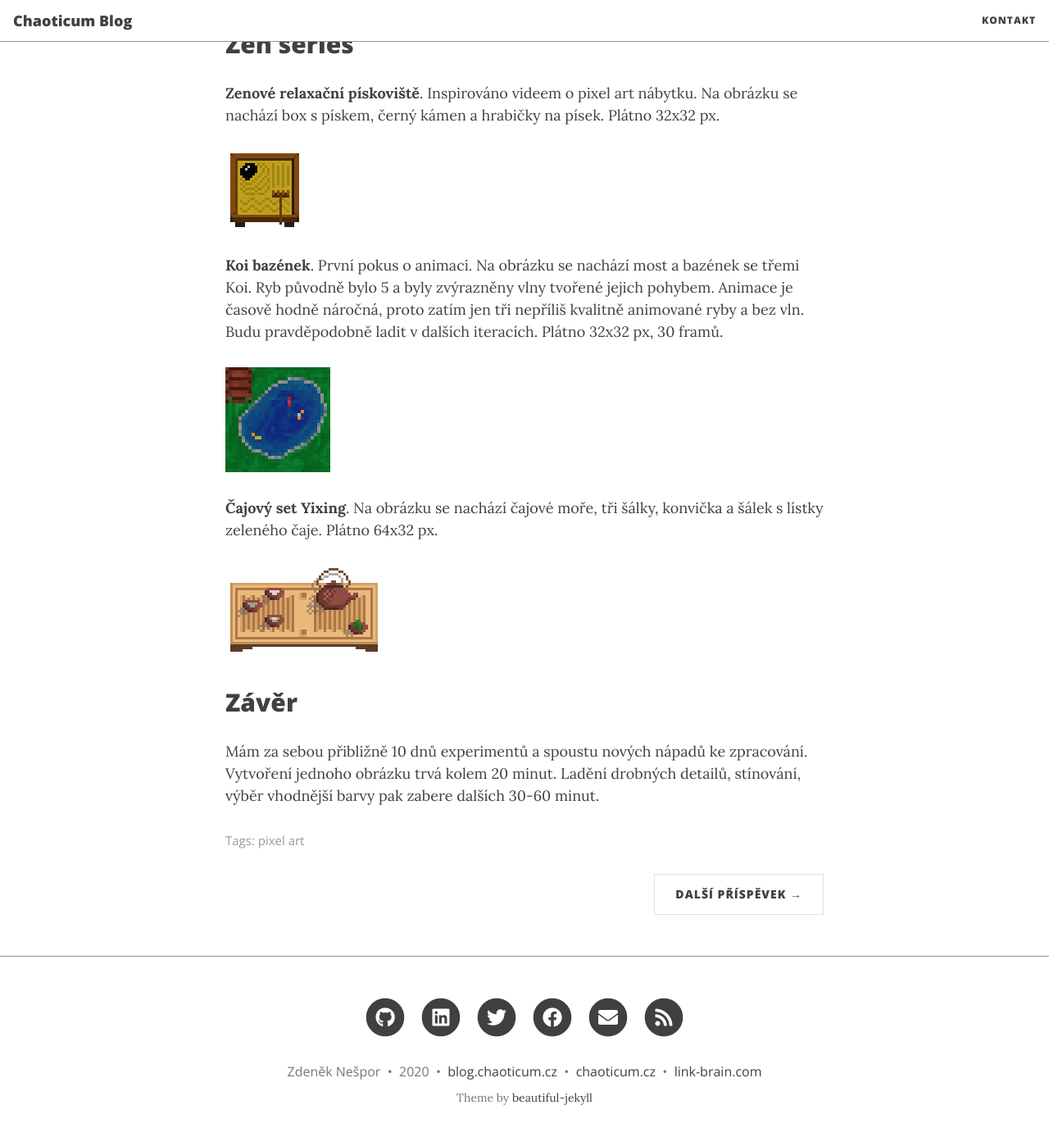
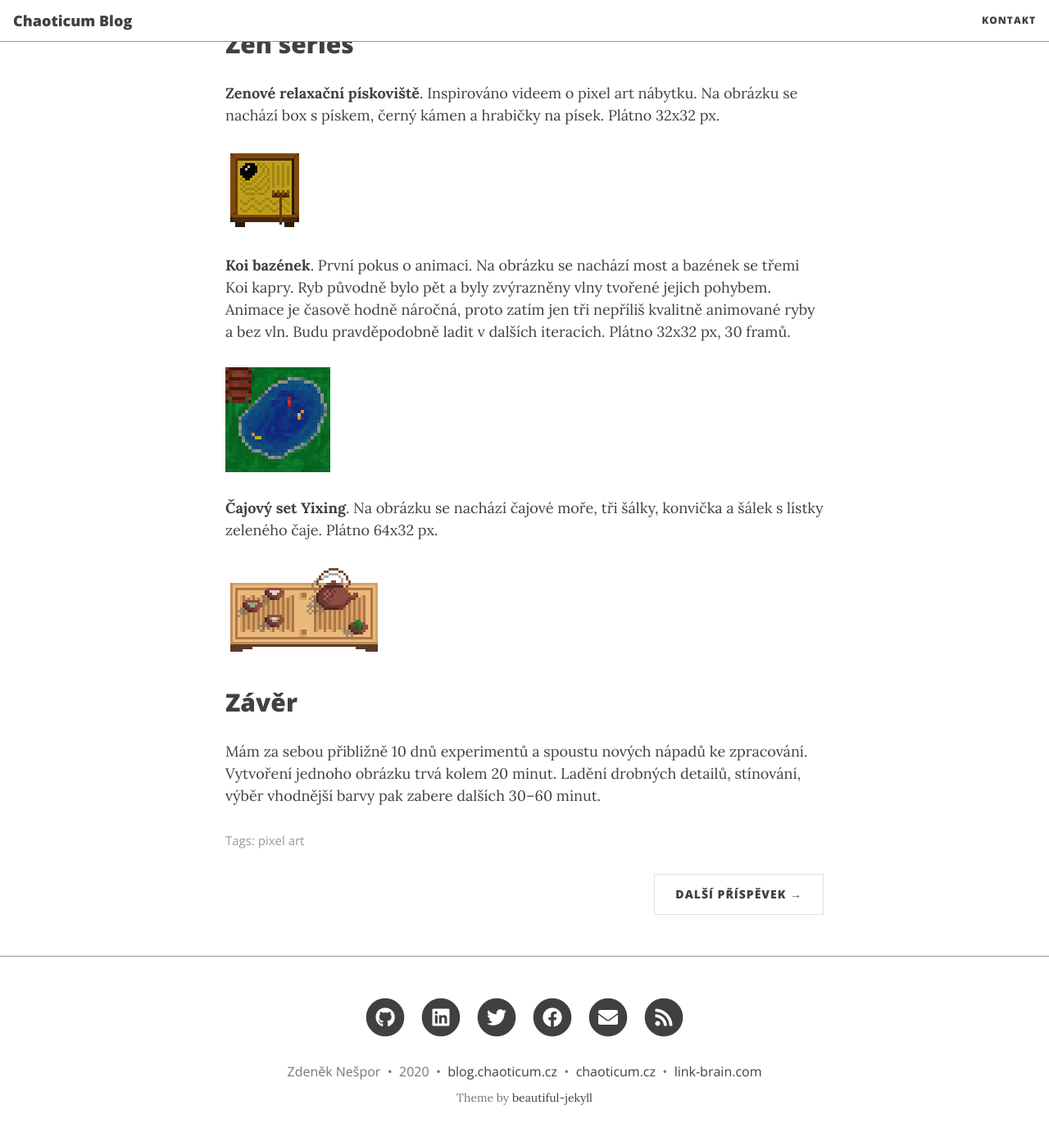
Before and after one commit to Chaoticum/chaoticum-blog, a Jekyll site: the page built from _posts/2020-05-13-pixel-art-i.md, in a window 1280 px wide and 1400 px high, scrolled down 2737 px. Shown: the top 1387 px of the window at 82% size. Built offline with Jekyll 4.4.1, drawn with Linux system fonts in a browser that asks for light colours; nearby versions of some CDN libraries; some of the changed text lies outside the part shown.

Commit message:
Update 2020-05-13-pixel-art-i.md

```diff
--- a/_posts/2020-05-13-pixel-art-i.md
+++ b/_posts/2020-05-13-pixel-art-i.md
@@ -59,7 +59,7 @@ Všechny obrázky v článku jsou zvětšené a uváděné rozměry odpovídají
 
 ![Zenové relaxační pískoviště](../assets/post-img/2020-05-13-pixel-art-i/zen-sand-box.png "Zenové relaxační pískoviště")
 
-**Koi bazének**. První pokus o animaci. Na obrázku se nachází most a bazének se třemi Koi. Ryb původně bylo 5 a byly zvýrazněny vlny tvořené jejich pohybem. Animace je časově hodně náročná, proto zatím jen tři nepříliš kvalitně animované ryby a bez vln. Budu pravděpodobně ladit v dalších iteracích. Plátno 32x32 px, 30 framů.
+**Koi bazének**. První pokus o animaci. Na obrázku se nachází most a bazének se třemi Koi kapry. Ryb původně bylo pět a byly zvýrazněny vlny tvořené jejich pohybem. Animace je časově hodně náročná, proto zatím jen tři nepříliš kvalitně animované ryby a bez vln. Budu pravděpodobně ladit v dalších iteracích. Plátno 32x32 px, 30 framů.
 
 ![Koi bazének](../assets/post-img/2020-05-13-pixel-art-i/koi-pond.gif "Koi bazének")
 
@@ -69,4 +69,4 @@ Všechny obrázky v článku jsou zvětšené a uváděné rozměry odpovídají
 
 ## Závěr
 
-Mám za sebou přibližně 10 dnů experimentů a spoustu nových nápadů ke zpracování. Vytvoření jednoho obrázku trvá kolem 20 minut. Ladění drobných detailů, stínování, výběr vhodnější barvy pak zabere dalších 30-60 minut.
+Mám za sebou přibližně 10 dnů experimentů a spoustu nových nápadů ke zpracování. Vytvoření jednoho obrázku trvá kolem 20 minut. Ladění drobných detailů, stínování, výběr vhodnější barvy pak zabere dalších 30–60 minut.
```
Also changed, not shown: other parts of _posts/2020-05-13-pixel-art-i.md (+1 -1 lines).
